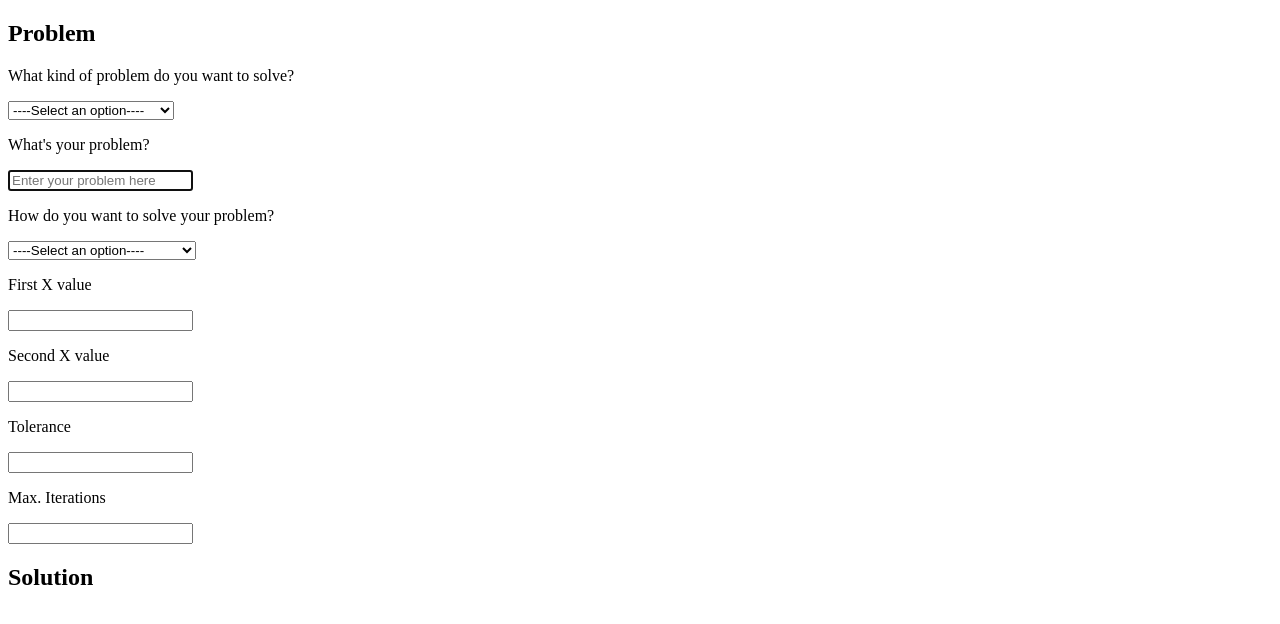
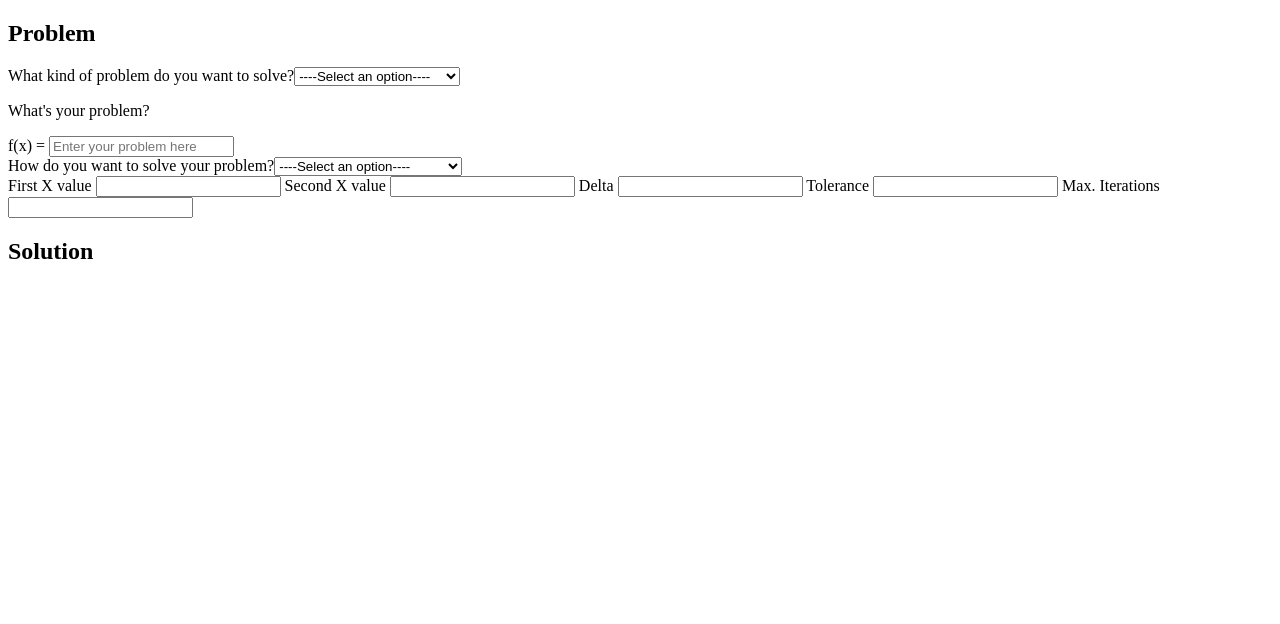
Before and after one commit to CalculaThor/CalculaThor, a website: page gui/Interface.html in a window 1280 px wide. Drawn offline with Linux system fonts and the light colour scheme.

Commit message:
Problem panel alpha design done (again)

```diff
--- a/gui/Interface.html
+++ b/gui/Interface.html
@@ -5,23 +5,23 @@
     <title>Title</title>
 </head>
 <body>
-<div class="problem_panel">
+<div class="problem_panel" id="problem">
     <h2>Problem</h2>
-    <div class="problem_tab">
-        <p>What kind of problem do you want to solve?</p>
-        <select id="type_selector">
+    <div class="problem_tab" id="what">
+        <label for="type_selector">What kind of problem do you want to solve?</label><select id="type_selector">
             <option value="none" selected="selected">----Select an option----</option>
             <option value="single">Single-variable equation</option>
         </select>
     </div>
-    <div class="problem_tab">
+    <div class="problem_tab" id="which">
         <p>What's your problem?</p>
-        <input class="problem_def" placeholder="Enter your problem here" id="problem_def" autofocus>
+        <label for="problem_def">f(x) = </label>
+        <input class="problem_def" placeholder="Enter your problem here" id="problem_def">
     </div>
-    <div class="problem_tab">
-        <p>How do you want to solve your problem?</p>
-        <select id="method_selector">
+    <div class="problem_tab" id="how">
+        <label for="method_selector">How do you want to solve your problem?</label><select id="method_selector">
             <option value="none" selected="selected">----Select an option----</option>
+            <option value="search">Incremental Search</option>
             <option value="bisection">Bisection</option>
             <option value="false_pos">False Position (Regula falsi)</option>
             <option value="fixed_point">Fixed Point</option>
@@ -29,15 +29,22 @@
             <option value="secant">Secant</option>
         </select>
     </div>
-    <div class="problem_tab">
-        <p>First X value</p>
-        <input type="number">
-        <p>Second X value</p>
-        <input type="number">
-        <p>Tolerance</p>
-        <input type="number">
-        <p>Max. Iterations</p>
-        <input type="number">
+    <div class="problem_tab" id="data">
+        <label>First X value
+            <input type="number">
+        </label>
+        <label>Second X value
+            <input type="number">
+        </label>
+        <label>Delta
+            <input type="number">
+        </label>
+        <label>Tolerance
+            <input type="number" min="0">
+        </label>
+        <label>Max. Iterations
+            <input type="number" min="1" step="1">
+        </label>
 
     </div>
     <p></p>
```
Also changed, not shown: 1 other file.
